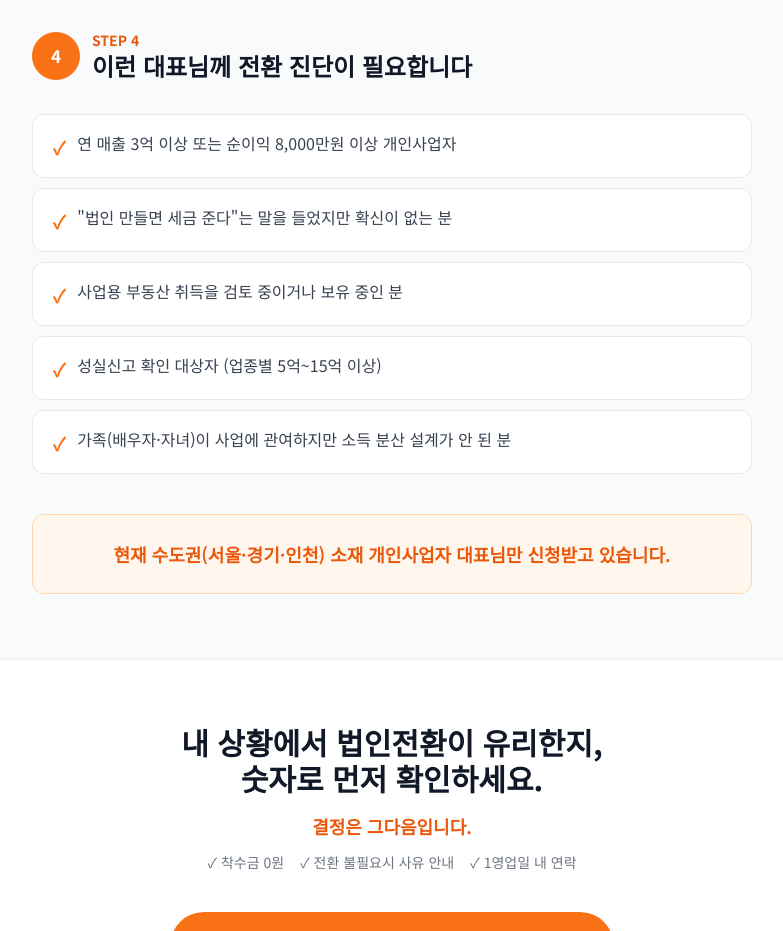
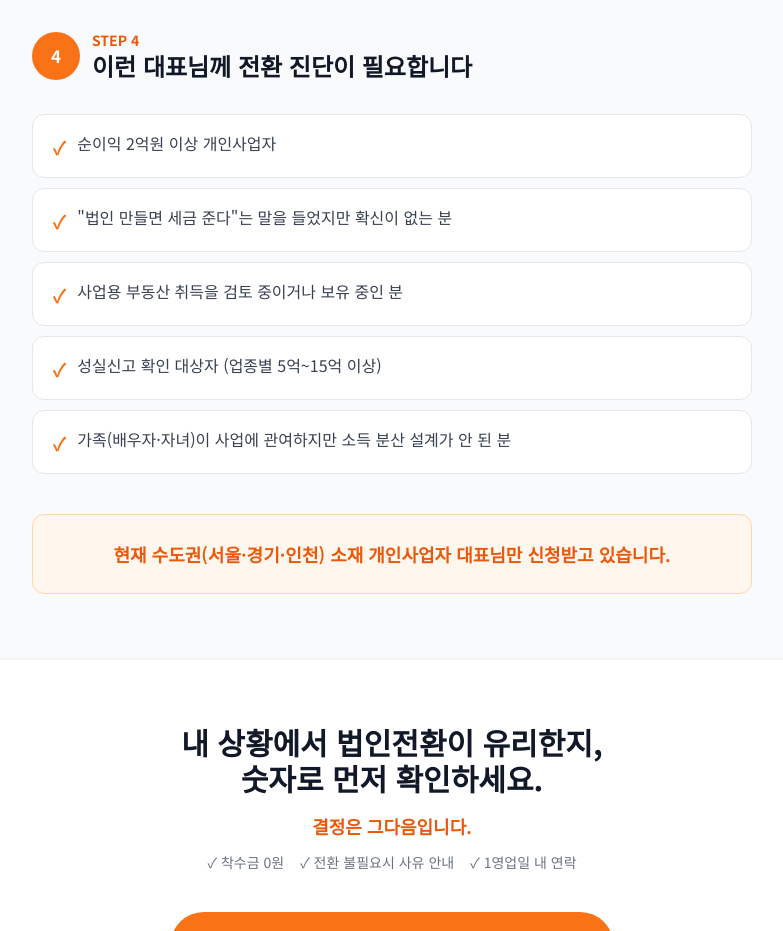
Before and after one commit to Partner-CFO/CEO_request2, a plain HTML site: page index.html in a window 1280 px wide. Shown: the part 4420-5351 px from the top of the page, without its empty margins (248-1031 px from the left). Drawn offline with nearby package versions, Linux system fonts and the light colour scheme.

Commit message:
Change income criteria text for individual business owners
Updated the text for individual business owners' income criteria.

```diff
--- a/index.html
+++ b/index.html
@@ -334,7 +334,7 @@
             <div class="space-y-2.5 mb-10 fade-in">
                 <div class="bg-white border border-gray-200 rounded-xl px-5 py-4 flex items-start gap-3">
                     <span class="text-orange-500 font-bold text-lg mt-0.5">&#10003;</span>
-                    <span class="text-gray-700 text-base">연 매출 3억 이상 또는 순이익 8,000만원 이상 개인사업자</span>
+                    <span class="text-gray-700 text-base">순이익 2억원 이상 개인사업자</span>
                 </div>
                 <div class="bg-white border border-gray-200 rounded-xl px-5 py-4 flex items-start gap-3">
                     <span class="text-orange-500 font-bold text-lg mt-0.5">&#10003;</span>
```
